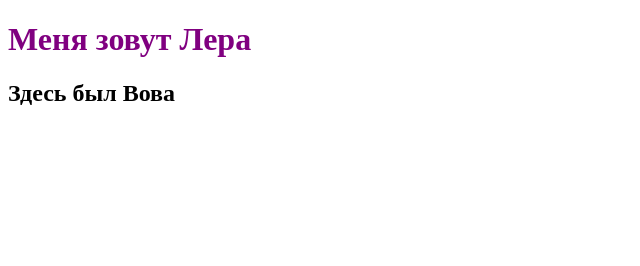
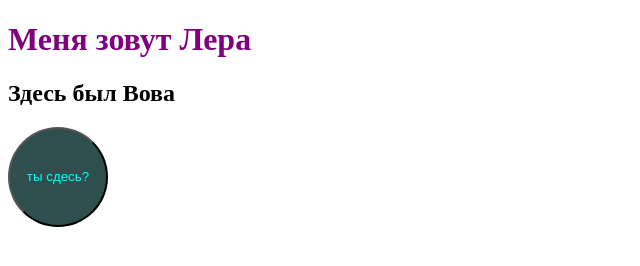
Before and after one commit to ValeriaDev-ops/FirstRepo, a plain HTML site: page index.html in a window 1280 px wide. Shown: the whole page, without its empty margins (0-640 px from the left). Drawn offline with Linux system fonts and the light colour scheme.

Commit message:
Окончание первого дня
Закончили знакомство с html + css

```diff
--- a/css/main.css
+++ b/css/main.css
@@ -1,3 +1,12 @@
 h1 {
     color: purple;
 }
+
+button {
+    outline: none;
+    height: 100px;
+    width: 100px;
+    border-radius: 50%;
+    background-color: darkslategray;
+    color: aqua;
+}
--- a/index.html
+++ b/index.html
@@ -11,5 +11,7 @@
 <body>
     <h1>Меня зовут Лера</h1>
     <h2>Здесь был Вова</h2>
+
+<button> ты сдесь?</button>
 </body>
 </html>
```
